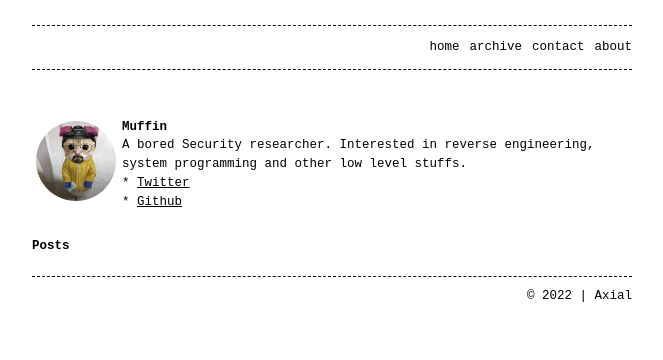
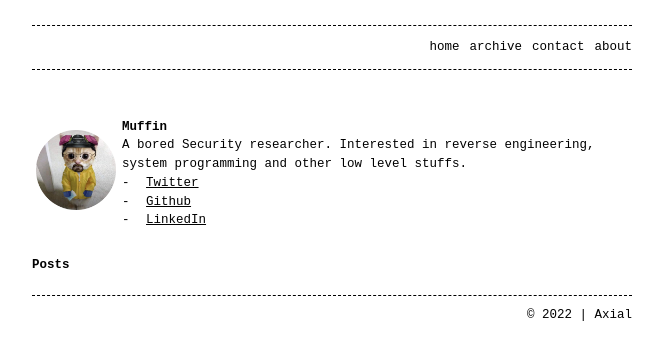
Before and after one commit to RixedLabs/RixedLabs.github.io, a Jekyll site: the page built from muffin.md, in a window 1280 px wide. Shown: the top 360 px of the page, without its empty margins (308-971 px from the left). Built offline with Jekyll 4.4.1, drawn with Linux system fonts in a browser that asks for light colours; our own code applies the rules of GitHub Pages for plain Markdown files.

Commit message:
Update muffin.md

```diff
--- a/muffin.md
+++ b/muffin.md
@@ -8,8 +8,11 @@ title: muffin
         <td><b> Muffin </b> <br>
      A bored Security researcher. Interested in reverse engineering, system programming and other low level stuffs.
         <br>
-* <a href="https://twitter.com/_muffin31">Twitter</a> <br>
-* <a href="https://github.com/muff-in">Github</a> <br>
+          <ul>
+            <li> <a href="https://twitter.com/_muffin31">Twitter</a> </li>
+            <li> <a href="https://github.com/muff-in">Github</a> </li>
+            <li> <a href="https://www.linkedin.com/in/navneetraj">LinkedIn</a> </li>
+          </ul>
     </td>
   </tr> <br>
 </table>
```
